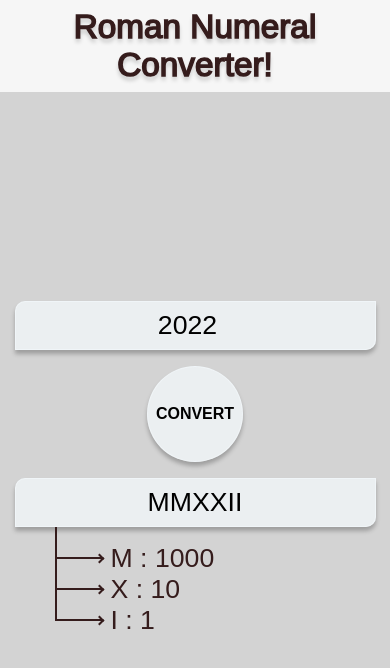
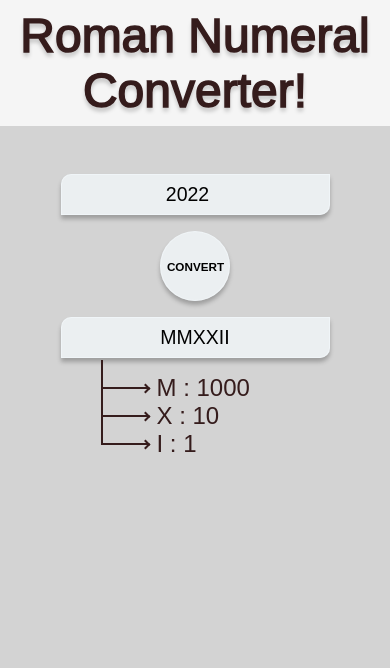
Before and after one commit to lerashev/roman-numeral-visualisation, a Vue app: page / in a window 390 px wide. Shown: the top 668 px of the page. Built offline with nearby package versions, Linux system fonts and the light colour scheme; a web font is replaced by a local one.

Commit message:
font size

```diff
--- a/src/components/Converter/Converter.vue
+++ b/src/components/Converter/Converter.vue
@@ -76,12 +76,13 @@ export default {
 
 <style scoped>
 #converter {
-    --font-size: ;
     --bg-color: rgba(242, 247, 249, 0.8);
     display: flex;
     flex-direction: column;
     gap: 1rem;
     align-items: center;
+    align-self: start;
+    margin-top: 3rem;
 }
 
 .input {
@@ -92,7 +93,7 @@ export default {
     box-sizing: border-box;
     box-shadow: 0px 4px 4px rgba(0, 0, 0, 0.25);
     border-radius: 10px 0px;
-    font-size: 20pt;
+    font-size: calc(var(--base-font-size) * 1.5);
 }
 .input:focus {
     outline: none;
@@ -110,7 +111,7 @@ export default {
     box-sizing: border-box;
     box-shadow: 0px 4px 4px rgba(0, 0, 0, 0.25);
     border-radius: 50%;
-    font-size: 12pt;
+    font-size: 1rem;
     font-weight: bold;
     transition: all 0.2s linear;
 }
@@ -135,7 +136,7 @@ export default {
     flex-direction: row;
     align-items: center;
     justify-content: start;
-    font-size: 20pt;
+    font-size: var(--base-font-size);
 }
 .breakdown-line::before {
     position: absolute;
@@ -161,4 +162,13 @@ export default {
     border-width: 0 var(--arrow-tip-thickness) var(--arrow-tip-thickness) 0;
     transform: rotate(-45deg);
 }
+
+@media (max-width: 500px) {
+    .input {
+        font-size: 5vw;
+    }
+    .button-convert {
+        font-size: 3vw;
+    }
+}
 </style>
--- a/src/components/Header.vue
+++ b/src/components/Header.vue
@@ -14,11 +14,11 @@ export default {
     --paddingW: 1rem;
     --paddingH: 0.5rem;
     padding: var(--paddingH) var(--paddingW);
-    font-size: 25pt;
+    font-size: calc(var(--base-font-size) * 2);
     width: calc(100% - 2 * var(--paddingW));
-    background-color: rgba(255, 255, 255, 0.8);
     text-align: center;
     -webkit-text-stroke: 0.1rem var(--text-color);
     text-shadow: 0px 4px 4px rgba(0, 0, 0, 0.25);
+    background: rgb(245, 245, 245);
 }
 </style>
```
